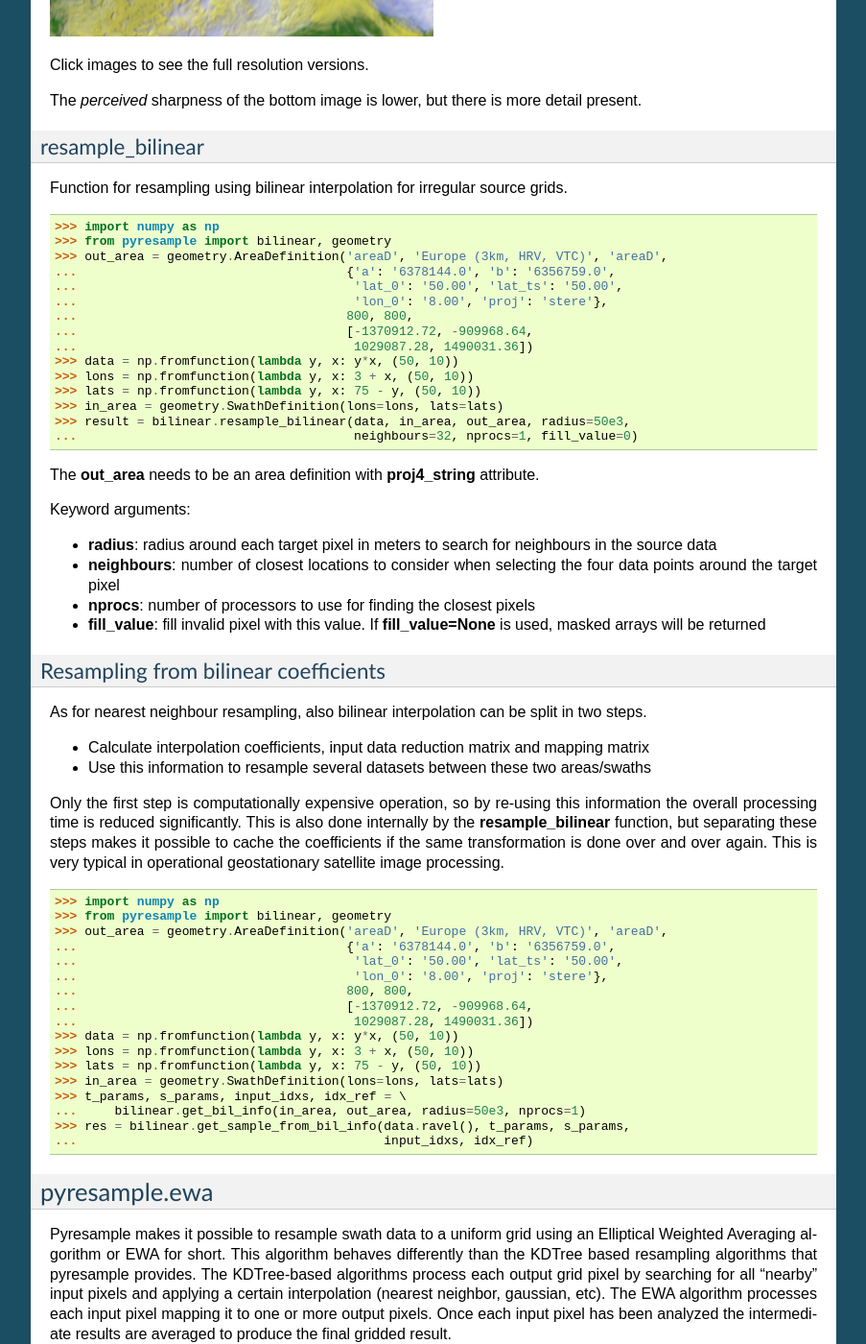
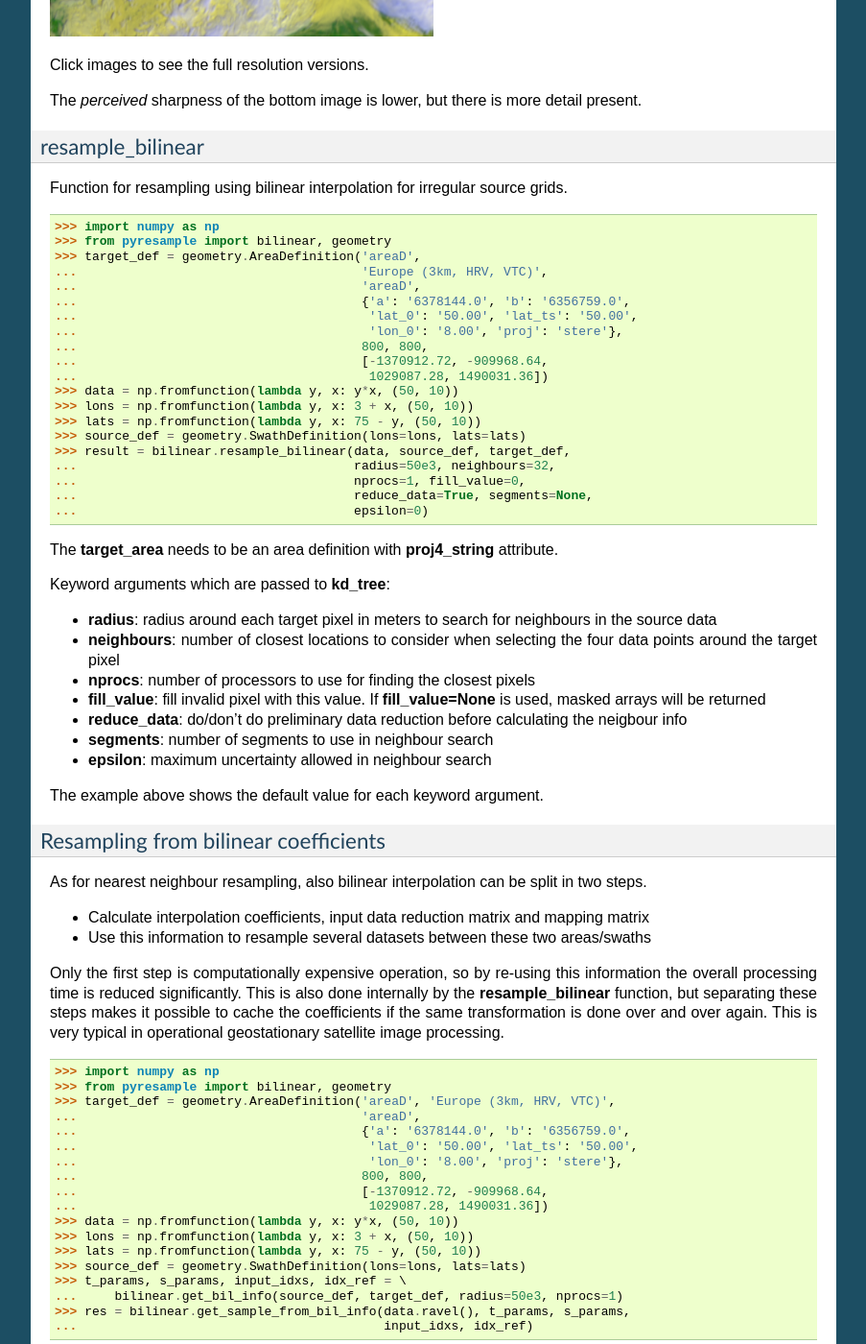
Before and after one commit to pytroll/pyresample, a Sphinx documentation site: the page built from docs/source/swath.rst, in a window 1280 px wide and 1400 px high, scrolled down 7027 px. Shown: the whole window at 96% size, without its empty margins (198-1101 px from the left). Built offline with Sphinx 7.4.7, drawn with Linux system fonts in a browser that asks for light colours.

Commit message:
Rename *area_in* to *source_geo_def* and *area_out* to *target_area_def*

```diff
--- a/docs/source/swath.rst
+++ b/docs/source/swath.rst
@@ -273,28 +273,33 @@ Function for resampling using bilinear interpolation for irregular source grids.
 
  >>> import numpy as np
  >>> from pyresample import bilinear, geometry
- >>> out_area = geometry.AreaDefinition('areaD', 'Europe (3km, HRV, VTC)', 'areaD',
- ...                                    {'a': '6378144.0', 'b': '6356759.0',
- ...                                     'lat_0': '50.00', 'lat_ts': '50.00',
- ...                                     'lon_0': '8.00', 'proj': 'stere'},
- ...                                    800, 800,
- ...                                    [-1370912.72, -909968.64,
- ...                                     1029087.28, 1490031.36])
+ >>> target_def = geometry.AreaDefinition('areaD',
+ ...                                      'Europe (3km, HRV, VTC)',
+ ...                                      'areaD',
+ ...                                      {'a': '6378144.0', 'b': '6356759.0',
+ ...                                       'lat_0': '50.00', 'lat_ts': '50.00',
+ ...                                       'lon_0': '8.00', 'proj': 'stere'},
+ ...                                      800, 800,
+ ...                                      [-1370912.72, -909968.64,
+ ...                                       1029087.28, 1490031.36])
  >>> data = np.fromfunction(lambda y, x: y*x, (50, 10))
  >>> lons = np.fromfunction(lambda y, x: 3 + x, (50, 10))
  >>> lats = np.fromfunction(lambda y, x: 75 - y, (50, 10))
- >>> in_area = geometry.SwathDefinition(lons=lons, lats=lats)
- >>> result = bilinear.resample_bilinear(data, in_area, out_area, radius=50e3,
- ...                                     neighbours=32, nprocs=1, fill_value=0)
+ >>> source_def = geometry.SwathDefinition(lons=lons, lats=lats)
+ >>> result = bilinear.resample_bilinear(data, source_def, target_def,
+ ...                                     radius=50e3, neighbours=32,
+ ...                                     nprocs=1, fill_value=0,
+ ...                                     reduce_data=True, segments=None,
+ ...                                     epsilon=0)
 
-The **out_area** needs to be an area definition with **proj4_string**
+The **target_area** needs to be an area definition with **proj4_string**
 attribute.
 
 ..
-    The **in_area** can be either an area definition as above,
+    The **source_def** can be either an area definition as above,
     or a 2-tuple of (lons, lats).
 
-Keyword arguments:
+Keyword arguments which are passed to **kd_tree**:
 
 * **radius**: radius around each target pixel in meters to search for
   neighbours in the source data
@@ -303,6 +308,12 @@ Keyword arguments:
 * **nprocs**: number of processors to use for finding the closest pixels
 * **fill_value**: fill invalid pixel with this value.  If
   **fill_value=None** is used, masked arrays will be returned
+* **reduce_data**: do/don't do preliminary data reduction before calculating
+  the neigbour info
+* **segments**: number of segments to use in neighbour search
+* **epsilon**: maximum uncertainty allowed in neighbour search
+
+The example above shows the default value for each keyword argument.
 
 Resampling from bilinear coefficients
 *************************************
@@ -327,19 +338,20 @@ geostationary satellite image processing.
 
  >>> import numpy as np
  >>> from pyresample import bilinear, geometry
- >>> out_area = geometry.AreaDefinition('areaD', 'Europe (3km, HRV, VTC)', 'areaD',
- ...                                    {'a': '6378144.0', 'b': '6356759.0',
- ...                                     'lat_0': '50.00', 'lat_ts': '50.00',
- ...                                     'lon_0': '8.00', 'proj': 'stere'},
- ...                                    800, 800,
- ...                                    [-1370912.72, -909968.64,
- ...                                     1029087.28, 1490031.36])
+ >>> target_def = geometry.AreaDefinition('areaD', 'Europe (3km, HRV, VTC)',
+ ...                                      'areaD',
+ ...                                      {'a': '6378144.0', 'b': '6356759.0',
+ ...                                       'lat_0': '50.00', 'lat_ts': '50.00',
+ ...                                       'lon_0': '8.00', 'proj': 'stere'},
+ ...                                      800, 800,
+ ...                                      [-1370912.72, -909968.64,
+ ...                                       1029087.28, 1490031.36])
  >>> data = np.fromfunction(lambda y, x: y*x, (50, 10))
  >>> lons = np.fromfunction(lambda y, x: 3 + x, (50, 10))
  >>> lats = np.fromfunction(lambda y, x: 75 - y, (50, 10))
- >>> in_area = geometry.SwathDefinition(lons=lons, lats=lats)
+ >>> source_def = geometry.SwathDefinition(lons=lons, lats=lats)
  >>> t_params, s_params, input_idxs, idx_ref = \
- ...     bilinear.get_bil_info(in_area, out_area, radius=50e3, nprocs=1)
+ ...     bilinear.get_bil_info(source_def, target_def, radius=50e3, nprocs=1)
  >>> res = bilinear.get_sample_from_bil_info(data.ravel(), t_params, s_params,
  ...                                         input_idxs, idx_ref)
 
```
Also changed, not shown: 2 other files.
